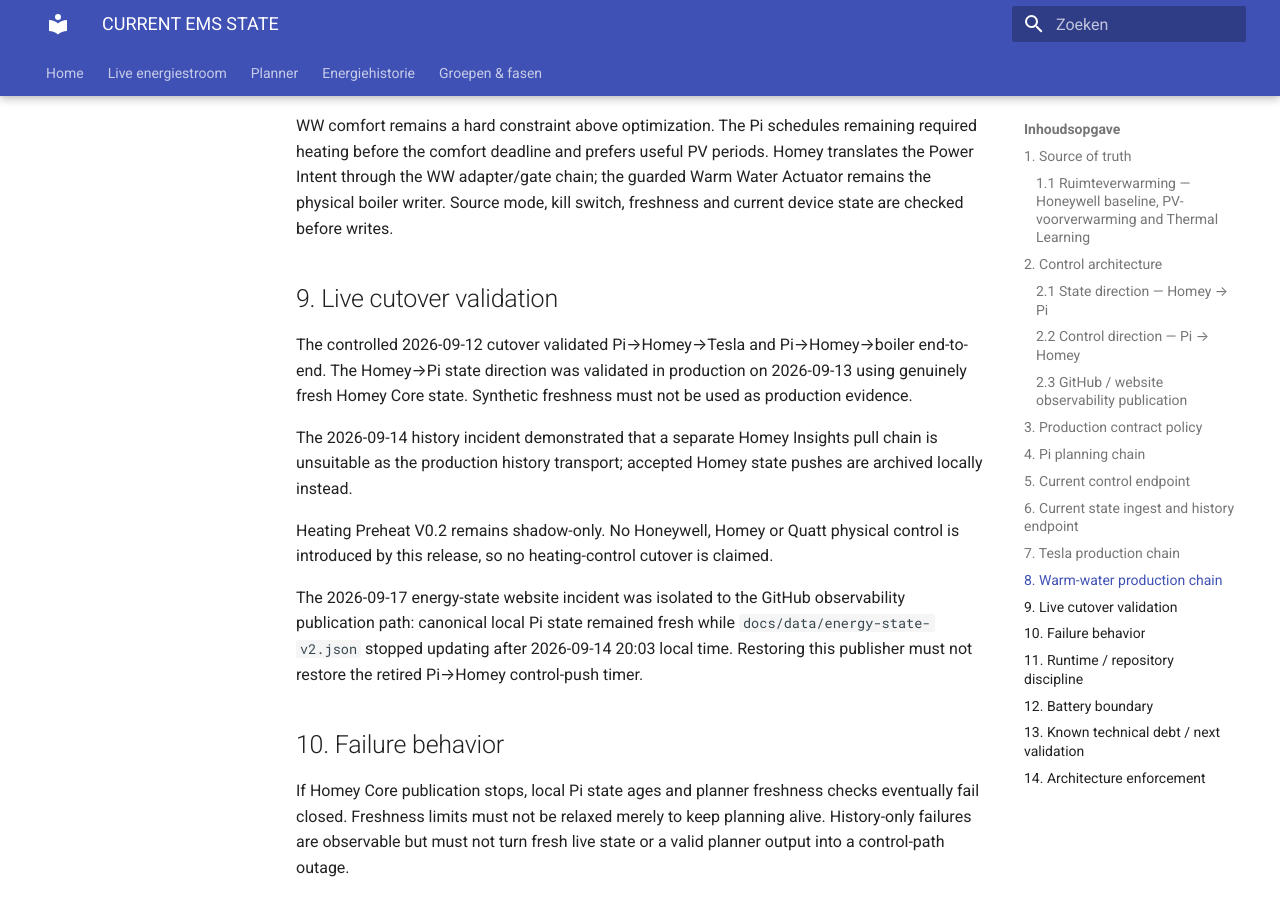
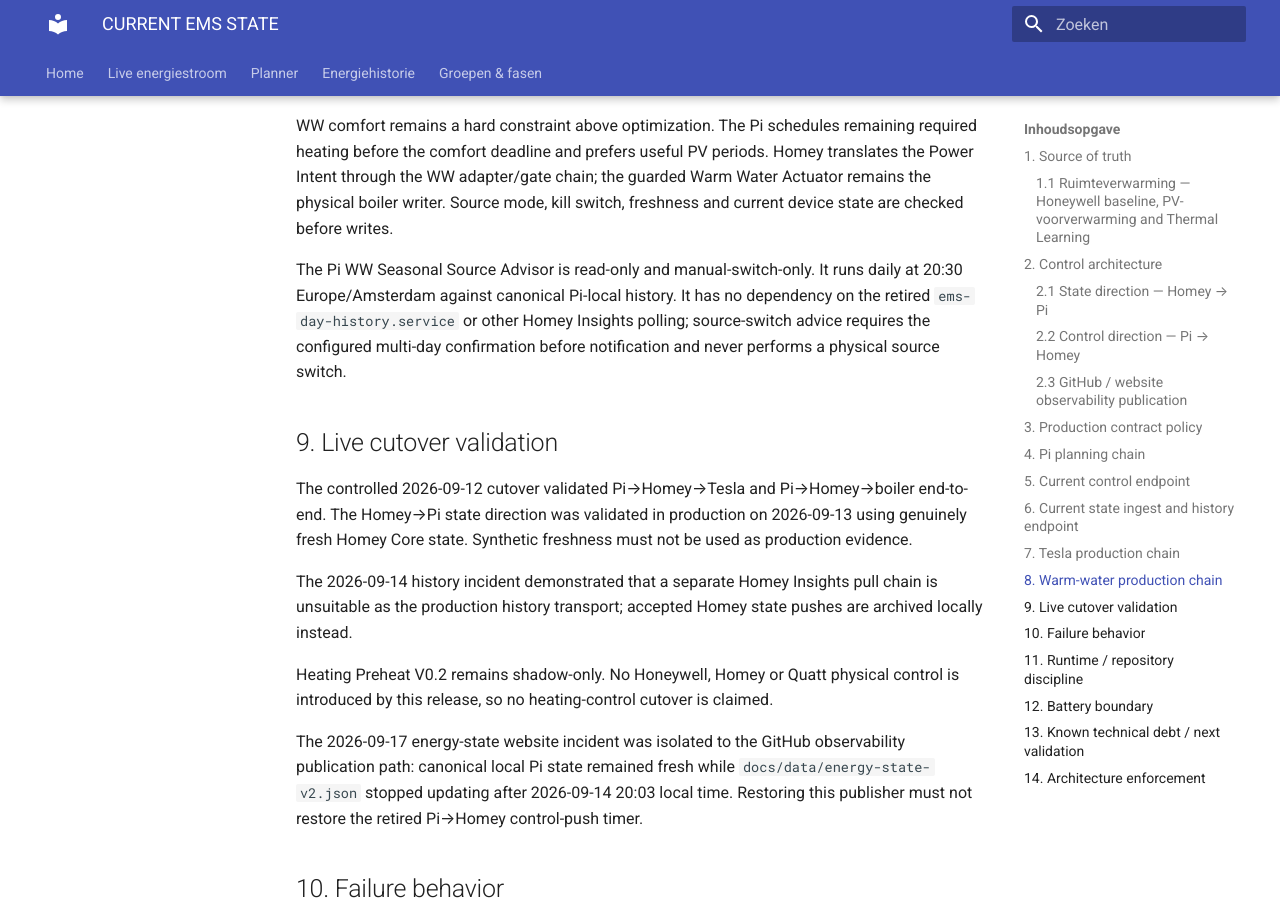
Before and after one commit to OnsKasteeltje/homey-energy-manual, an MkDocs documentation site: the page built from docs/architecture/CURRENT-EMS-STATE.md, in a window 1280 px wide and 900 px high, scrolled down 6036 px. Built offline with MkDocs 1.6.1 and Material for MkDocs 9.7.7, drawn with Linux system fonts in a browser that asks for light colours.

Commit message:
fix: align WW seasonal advisor schedule

```diff
--- a/docs/architecture/CURRENT-EMS-STATE.md
+++ b/docs/architecture/CURRENT-EMS-STATE.md
@@ -150,6 +150,8 @@ Tesla charging remains split between Pi planning and Homey guarded execution. Op
 
 WW comfort remains a hard constraint above optimization. The Pi schedules remaining required heating before the comfort deadline and prefers useful PV periods. Homey translates the Power Intent through the WW adapter/gate chain; the guarded Warm Water Actuator remains the physical boiler writer. Source mode, kill switch, freshness and current device state are checked before writes.
 
+The Pi WW Seasonal Source Advisor is read-only and manual-switch-only. It runs daily at 20:30 Europe/Amsterdam against canonical Pi-local history. It has no dependency on the retired `ems-day-history.service` or other Homey Insights polling; source-switch advice requires the configured multi-day confirmation before notification and never performs a physical source switch.
+
 ## 9. Live cutover validation
 
 The controlled 2026-09-12 cutover validated Pi→Homey→Tesla and Pi→Homey→boiler end-to-end. The Homey→Pi state direction was validated in production on 2026-09-13 using genuinely fresh Homey Core state. Synthetic freshness must not be used as production evidence.
```
Also changed, not shown: 2 other files.
